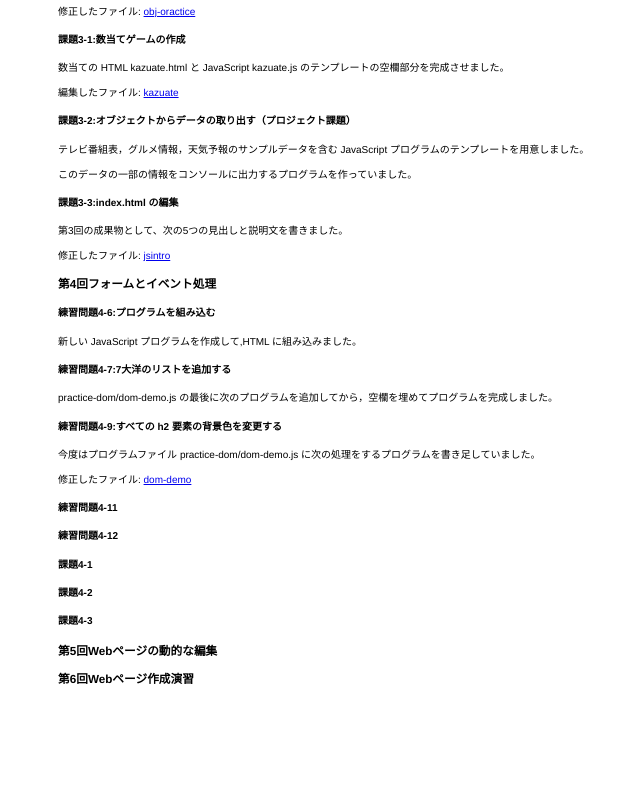
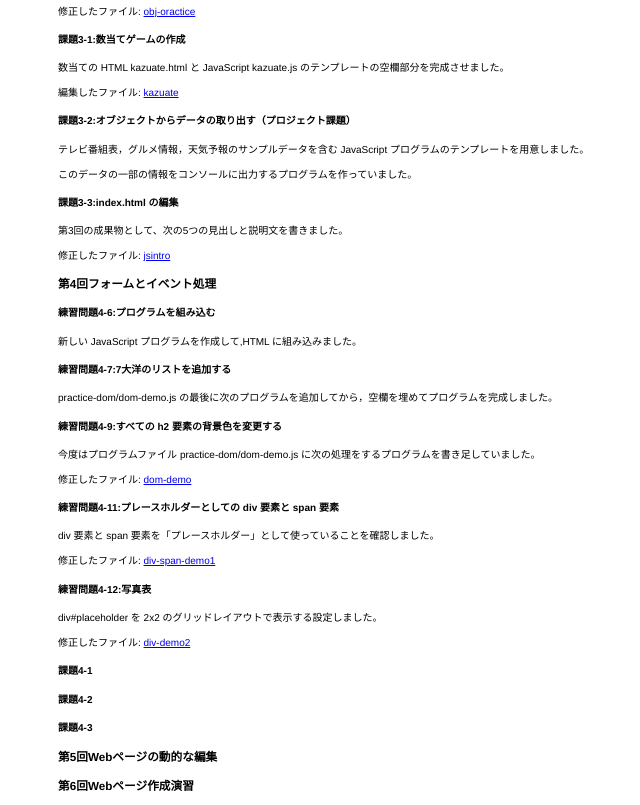
Before and after one commit to G184052021/medialabo, a plain HTML site: page index.html in a window 1280 px wide. Shown: the part 1107-1912 px from the top of the page, without its empty margins (182-822 px from the left). Before the commit the page ends 1805 px from the top, so only its background shows below. Drawn offline with Linux system fonts and the light colour scheme.

Commit message:
第四回

```diff
--- a/index.html
+++ b/index.html
@@ -108,9 +108,20 @@
             title="dom-demo.html"
             target="_blank">dom-demo</a>
         </p>
-        <h4>練習問題4-11</h4>
-
-        <h4>練習問題4-12</h4>
+        <h4>練習問題4-11:プレースホルダーとしての div 要素と span 要素</h4>
+        <p>div 要素と span 要素を「プレースホルダー」として使っていることを確認しました。</p>
+        <p>修正したファイル:
+            <a href="practice-dom/div-span-demo1.html"
+            title="div-span-demo1.html"
+            target="_blank">div-span-demo1</a>
+        </p>
+        <h4>練習問題4-12:写真表</h4>
+        <p> div#placeholder を 2x2 のグリッドレイアウトで表示する設定しました。</p>
+        <p>修正したファイル:
+            <a href="practice-dom/div-demo2.html"
+            title="div-demo2.html"
+            target="_blank">div-demo2</a>
+        </p>
         <h4>課題4-1</h4>
         <h4>課題4-2</h4>
         <h4>課題4-3</h4>
--- a/practice-dom/div-demo2.css
+++ b/practice-dom/div-demo2.css
@@ -1,6 +1,6 @@
 div#placeholder {
 	display: grid;
-	grid-template-columns: 1fr 1fr;
+	grid-template-columns: 2fr 2fr;
     grid-template-rows: 250px 250px;
     width: 400px;
 }
```
